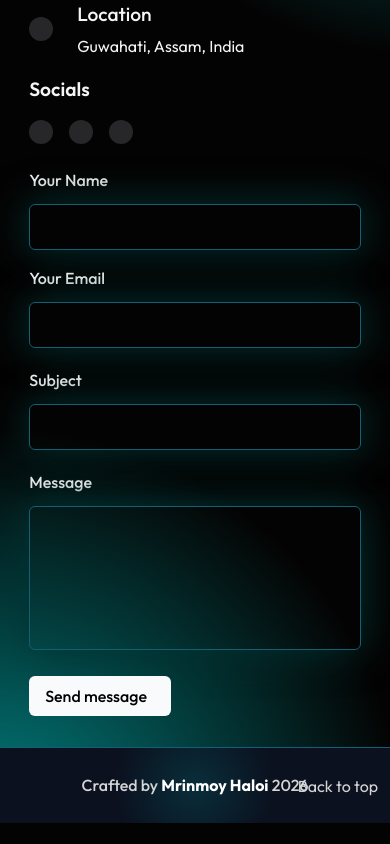
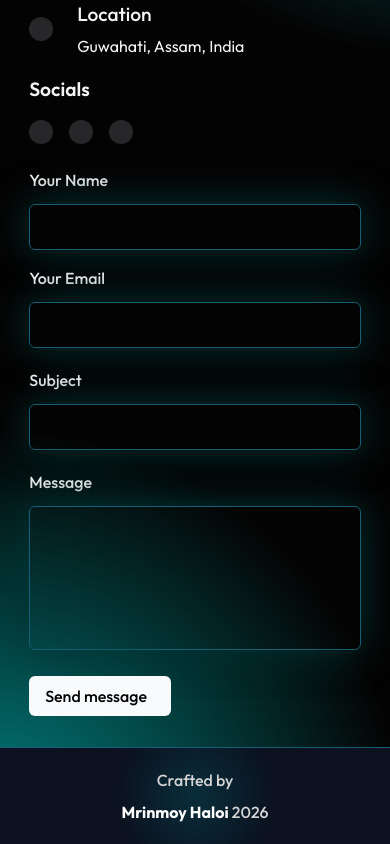
Before and after one commit to MrinmoyHaloi/mrinmoyhaloi.github.io, a SvelteKit app: page / in a window 390 px wide. Shown: the part 3507-4351 px from the top of the page. Before the commit the page ends 4330 px from the top, so only its background shows below. Built offline with nearby package versions, Linux system fonts and the light colour scheme.

Commit message:
fix: back to top button visibility on phone

```diff
--- a/src/routes/+layout.svelte
+++ b/src/routes/+layout.svelte
@@ -7,9 +7,10 @@
 {@render children()}
 
 <footer>
-	<p class="p-4 text-center">Crafted by <b class="text-white">Mrinmoy Haloi</b> 2026</p>
-	<a href="#home" class="text-white hover:text-blue-500"
-		>Back to top <iconify-icon icon="fa6-solid:arrow-up"></iconify-icon> </a>
+	<p class="p-4 text-center"><span>Crafted by</span> <span><b class="text-white">Mrinmoy Haloi</b> 2026</span></p>
+	<a href="#home" class="text-white hover:text-blue-500" aria-label="Back to top link"
+		><iconify-icon icon="fa6-solid:arrow-up"></iconify-icon>
+	</a>
 </footer>
 
 <style lang="scss">
@@ -23,10 +24,13 @@
 		a {
 			color: #d5d5d5;
 			position: absolute;
-			right: 1%;
+			right: 3%;
 			display: flex;
 			align-items: center;
 			gap: 0.5rem;
+			@media (width < 500px) {
+				right: 5%;
+			}
 			&:hover {
 				color: hsl(180, 100%, 35%);
 			}
@@ -36,6 +40,10 @@
 			font-weight: 500;
 			padding: 0;
 			color: #d5d5d5;
+			@media (width < 500px) {
+				display: grid;
+				line-height: 2rem;
+			}
 		}
 	}
 </style>
```
